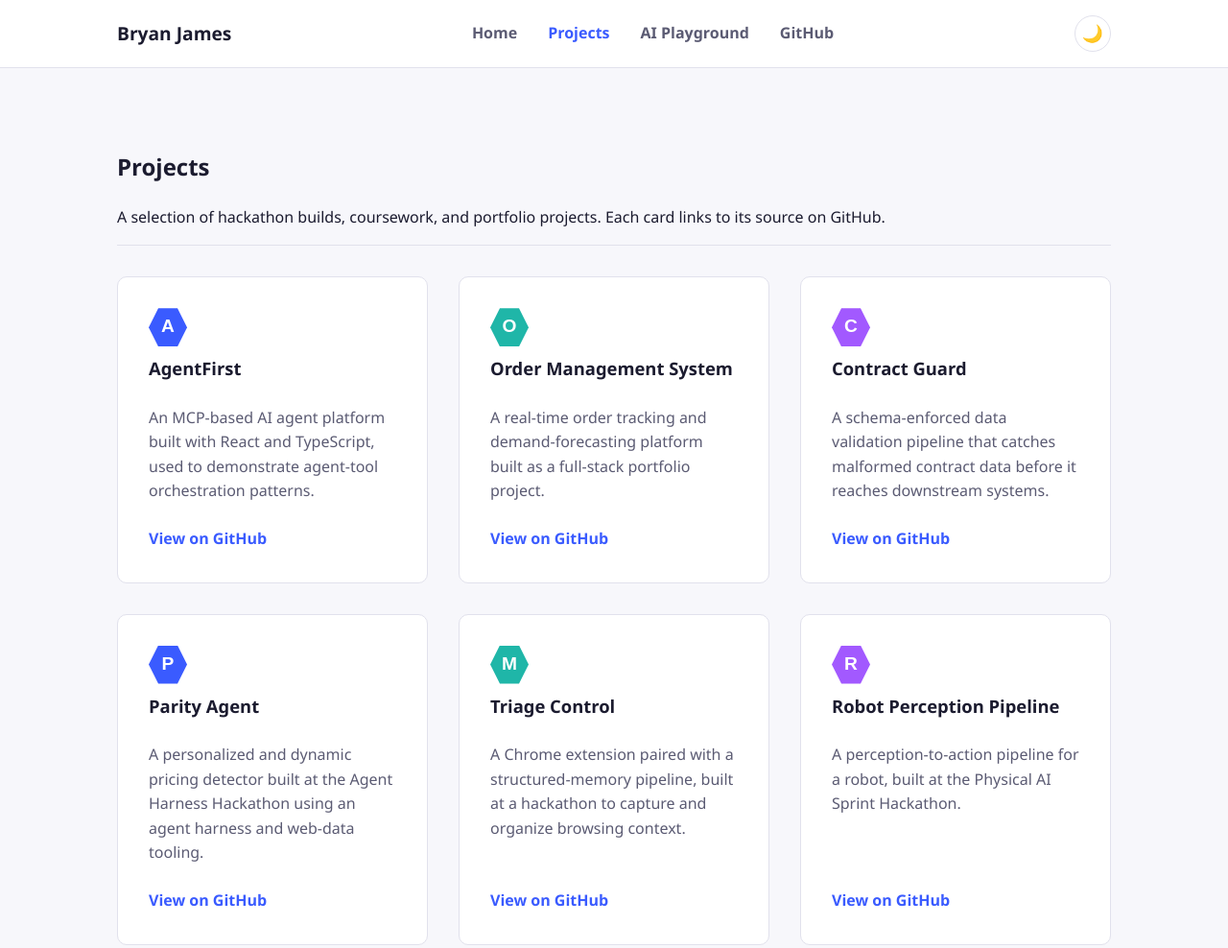
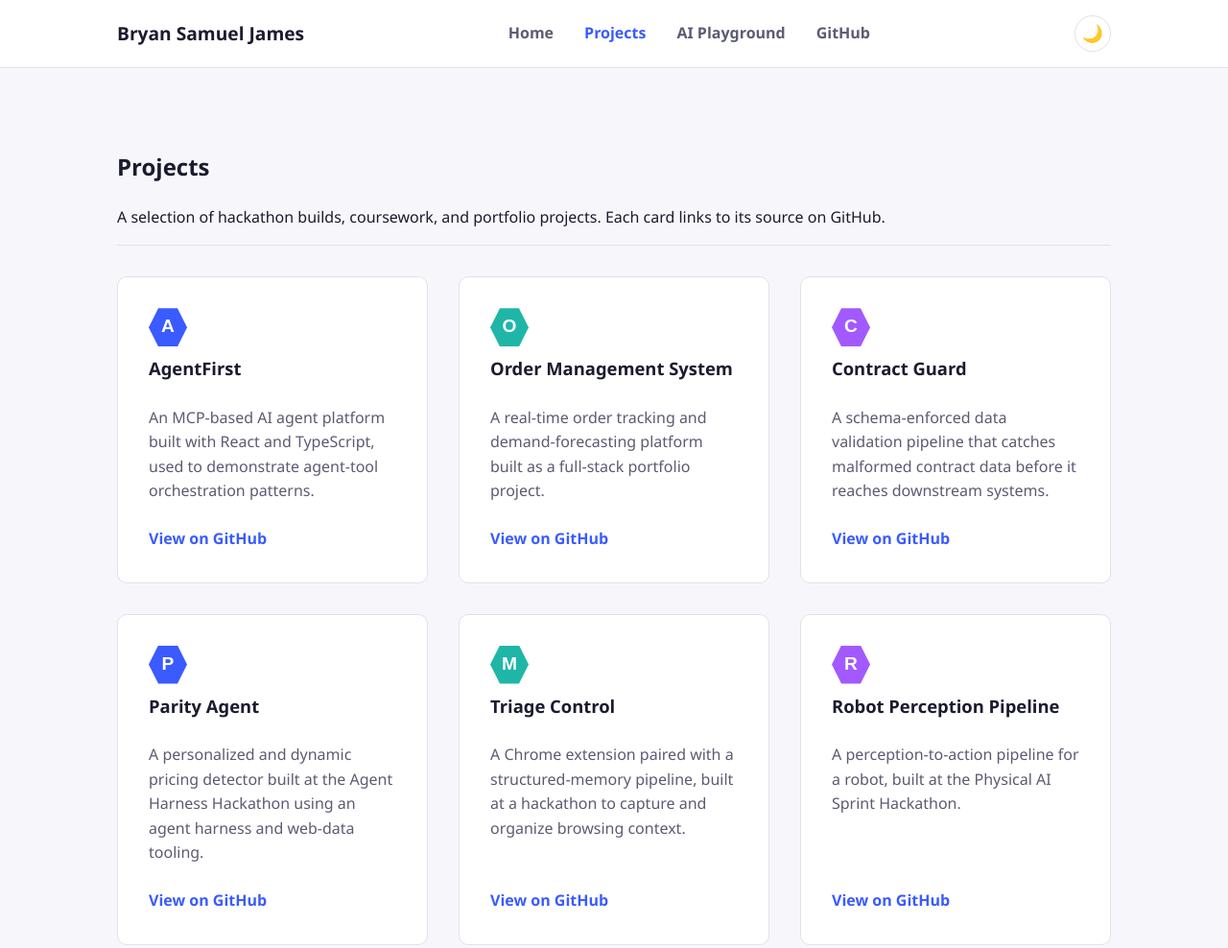
Before and after one commit to BryanSJamesDev/bryan-vanilla-homepage, a website with bundled scripts: page projects.html in a window 1280 px wide. Shown: the top 988 px of the page at 96% size. Built offline with nearby package versions, Linux system fonts and the light colour scheme.

Commit message:
Update projects.html

```diff
--- a/projects.html
+++ b/projects.html
@@ -3,12 +3,12 @@
   <head>
     <meta charset="UTF-8" />
     <meta name="viewport" content="width=device-width, initial-scale=1.0" />
-    <title>Projects: Bryan James</title>
+    <title>Projects: Bryan Samuel James</title>
 
     <meta name="author" content="Bryan Samuel James" />
     <meta
       name="description"
-      content="A closer look at Bryan James's software projects: AI agents, data pipelines, hackathon builds, and full-stack applications."
+      content="A closer look at Bryan Samuel James's software projects: AI agents, data pipelines, hackathon builds, and full-stack applications."
     />
     <link rel="icon" type="image/svg+xml" href="./images/favicon.svg" />
 
@@ -19,7 +19,7 @@
   <body>
     <header class="site-header">
       <nav class="navbar" aria-label="Primary">
-        <a class="brand" href="./index.html">Bryan James</a>
+        <a class="brand" href="./index.html">Bryan Samuel James</a>
         <ul class="nav-links">
           <li><a href="./index.html">Home</a></li>
           <li><a href="./projects.html" aria-current="page">Projects</a></li>
```
